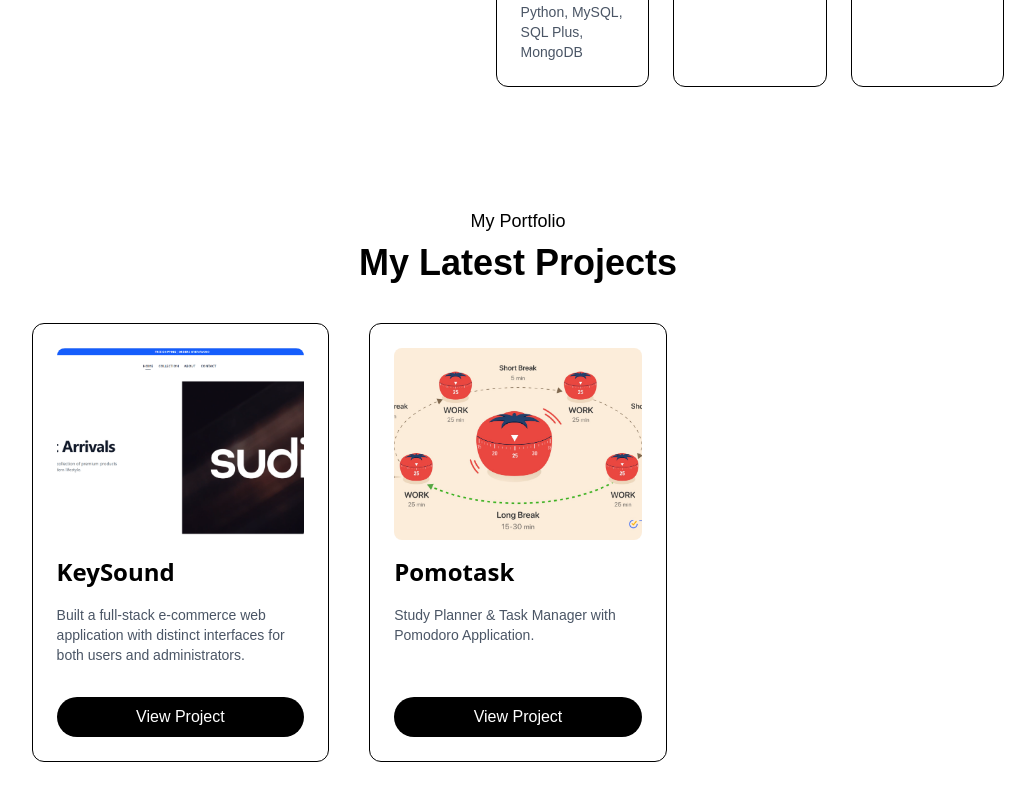
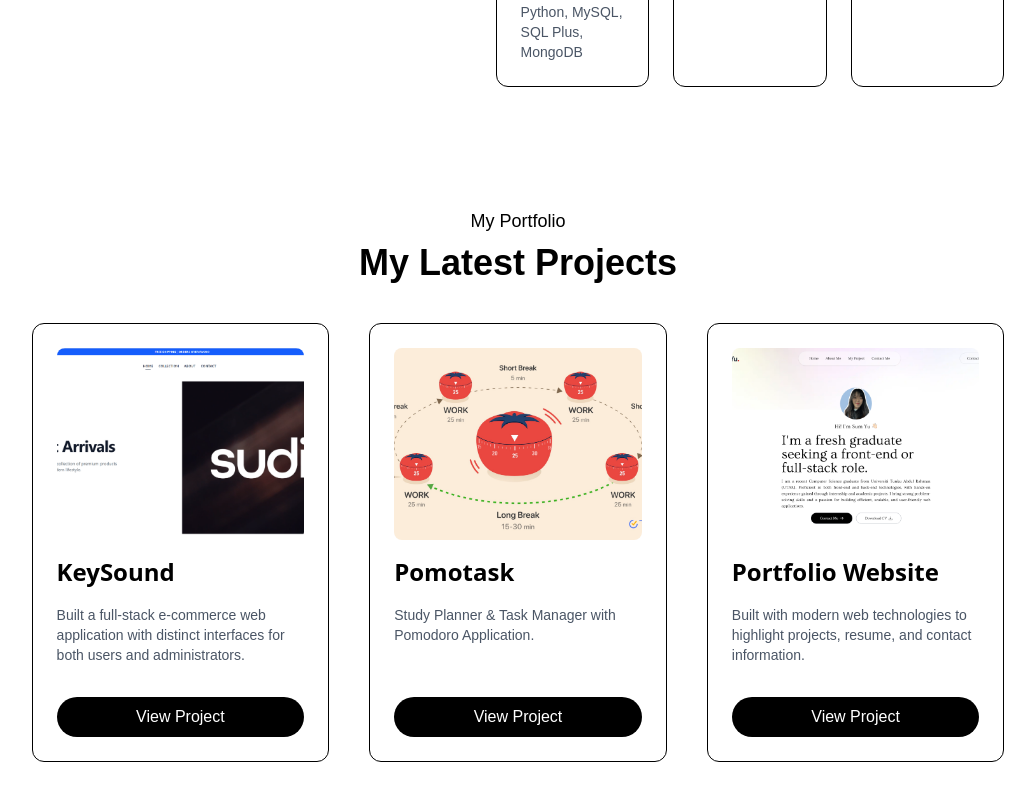
Before and after one commit to SumYu02/portfolio-website, a Next.js app: page / in a window 1280 px wide. Shown: the part 1482-2282 px from the top of the page, without its empty margins (122-1157 px from the left). Built offline with nearby package versions, Linux system fonts and the light colour scheme; a web font is replaced by a local one.

Commit message:
add portfolio project

```diff
--- a/app/components/MyProject.jsx
+++ b/app/components/MyProject.jsx
@@ -16,6 +16,13 @@ const projects = [
     title: "Pomotask",
     description: "Study Planner & Task Manager with Pomodoro Application.",
     image: assets.pomodoro_logo,
+    path: "/pomotask",
+  },
+  {
+    title: "Portfolio Website",
+    description:
+      "Built with modern web technologies to highlight projects, resume, and contact information.",
+    image: assets.portfolio_image,
     path: "/pomotask",
   },
   // Add more projects here
--- a/assets/assets.js
+++ b/assets/assets.js
@@ -64,6 +64,7 @@ import react_native_logo from "./React-native-2-logo.png";
 import firebase_logo from "./firebase-logo.png";
 import cursor_logo from "./cursor-logo.png";
 import pomodoro_logo from "./pomodoro-logo.jpg";
+import portfolio_image from "./portfolio-image.png";
 
 export const assets = {
   user_image,
@@ -132,6 +133,7 @@ export const assets = {
   react_native_logo,
   firebase_logo,
   pomodoro_logo,
+  portfolio_image,
 };
 
 export const workData = [
```
Also changed, not shown: assets/portfolio-image.png (added).
